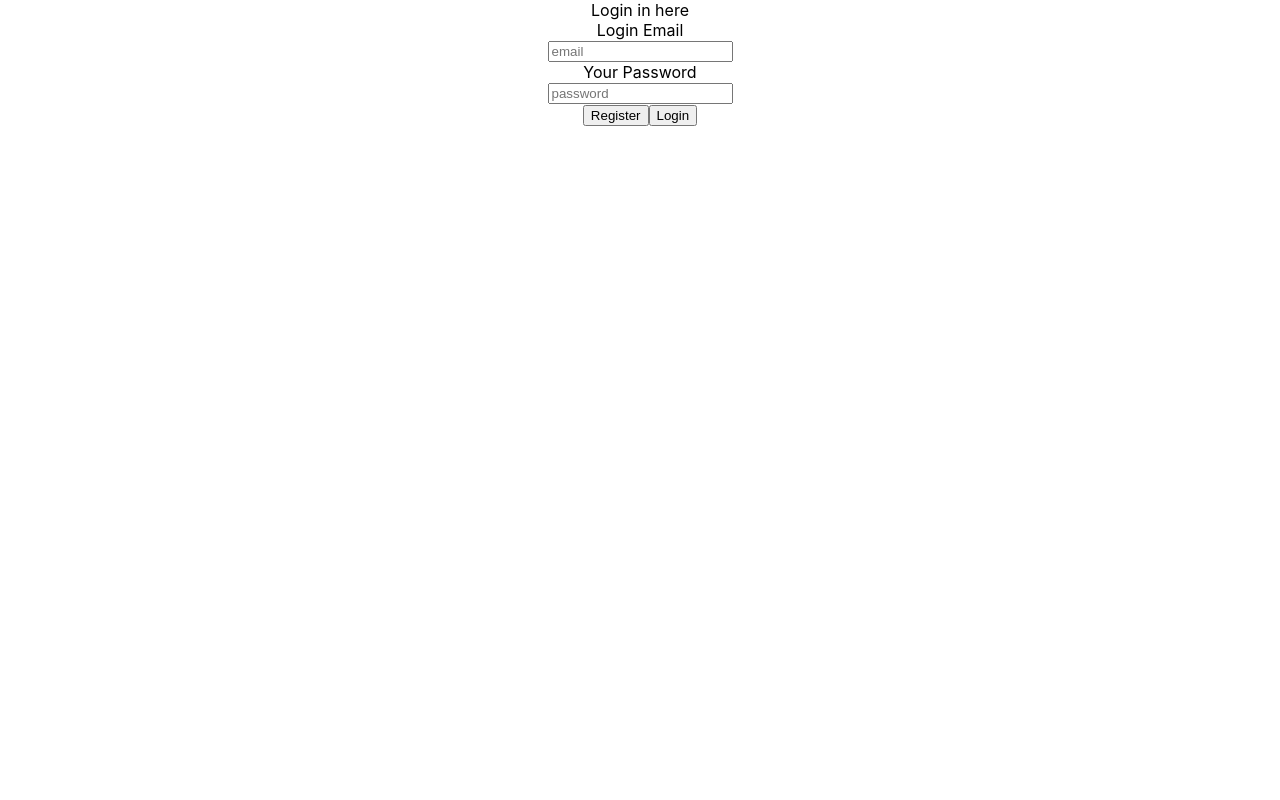
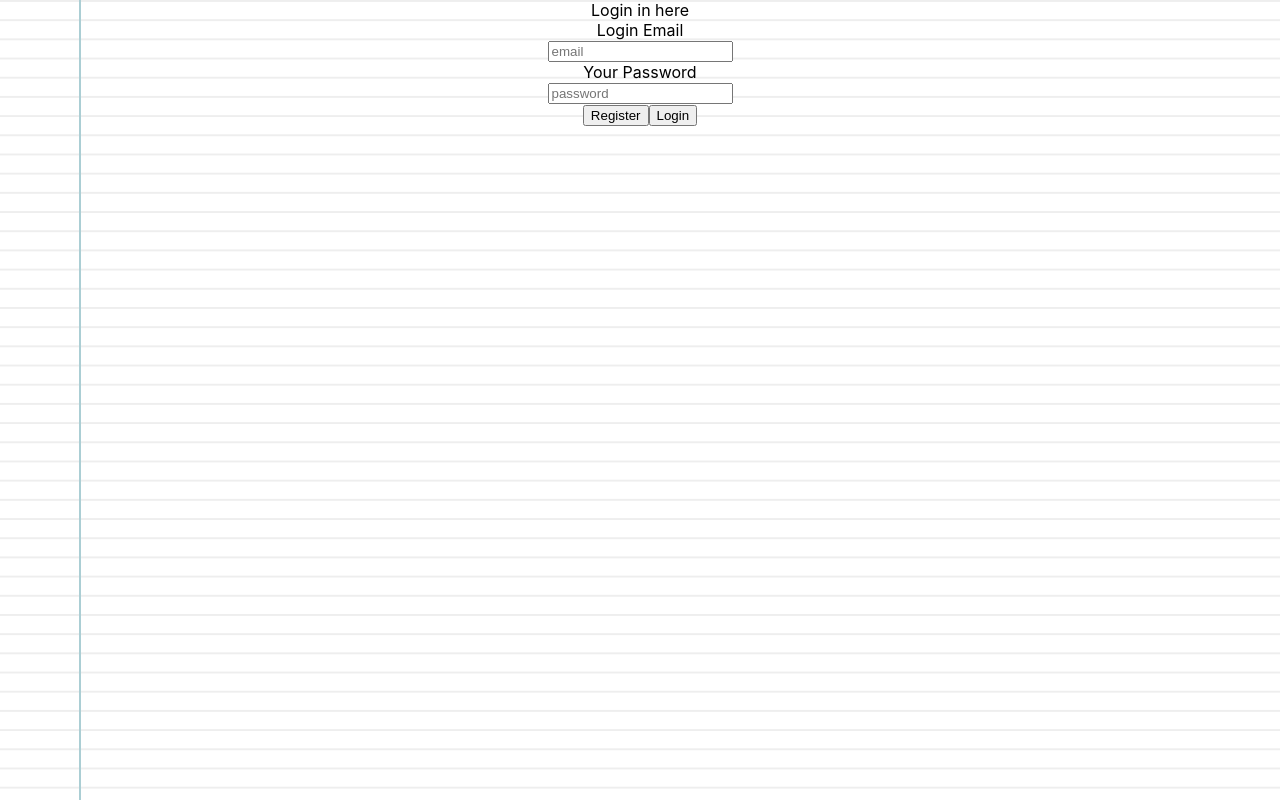
Before and after one commit to SkylarSiggard/Personal-Project-skynet, a React (Create React App) app: page /#/ in a window 1280 px wide. Built offline with nearby package versions, Linux system fonts and the light colour scheme.

Commit message:
some style

```diff
--- a/src/components/Lander/lander.scss
+++ b/src/components/Lander/lander.scss
@@ -0,0 +1,9 @@
+.lander {
+    height: 100vh;
+    width: 100%;
+    background-color: #fff;
+    background-image:
+    linear-gradient(90deg, transparent 79px, #abced4 79px, #abced4 81px, transparent 81px),
+    linear-gradient(#eee .1em, transparent .1em);
+    background-size: 100% 1.2em;
+}
```
